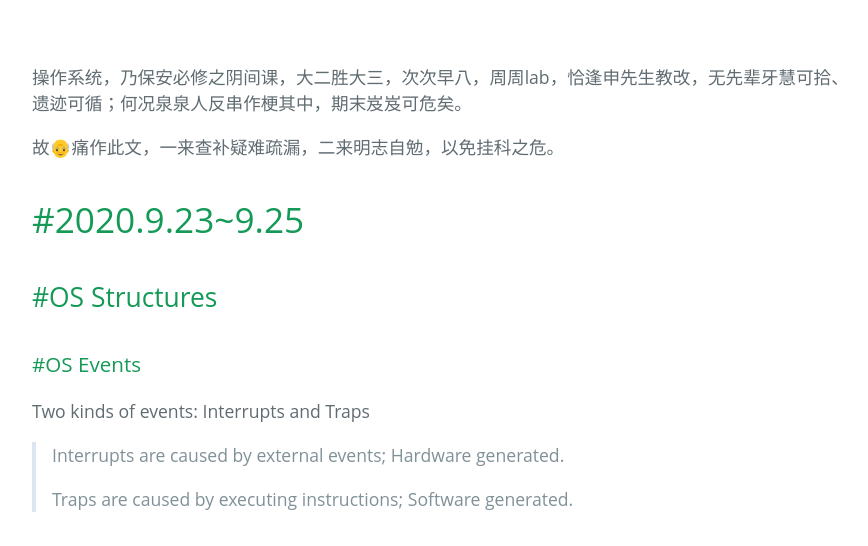
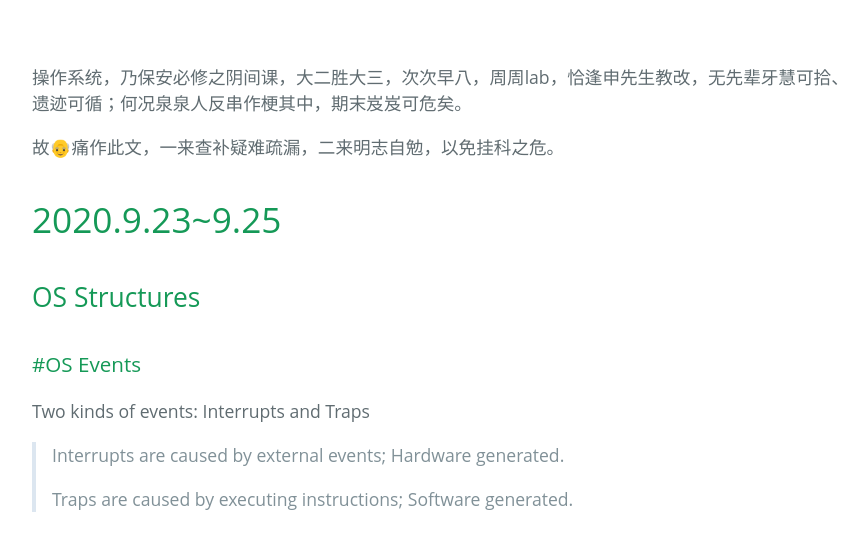
Before and after one commit to NishikinoSky/NishikinoSky.github.io, a Jekyll site: the page built from _posts/2020-10-16-Operating-System.md, in a window 1280 px wide and 900 px high, cut to the strip 354-900 px from the top of the window. Shown: the whole strip, without its empty margins (192-1060 px from the left). Built offline with Jekyll 4.4.1, drawn with Linux system fonts in a browser that asks for light colours; some web fonts are replaced; some of the changed text lies outside the part shown.

```diff
--- a/_posts/2020-10-16-Operating-System.md
+++ b/_posts/2020-10-16-Operating-System.md
@@ -8,9 +8,9 @@ stickie: false
 
 故👴痛作此文，一来查补疑难疏漏，二来明志自勉，以免挂科之危。
 
-# #2020.9.23~9.25
+# 2020.9.23~9.25
 
-## #OS Structures
+## OS Structures
 
 ### #OS Events
 Two kinds of events: Interrupts and Traps
@@ -67,9 +67,9 @@ Better efficiency/operation: resource allocation / accounting / protection and s
 >Batch
 
 
-# #2020.9.16~9.18
+# 2020.9.16~9.18
 
-## #Intro
+## Intro
 
 ### #Von-Neumann Model
 CPU-->Memory & I/O
```
